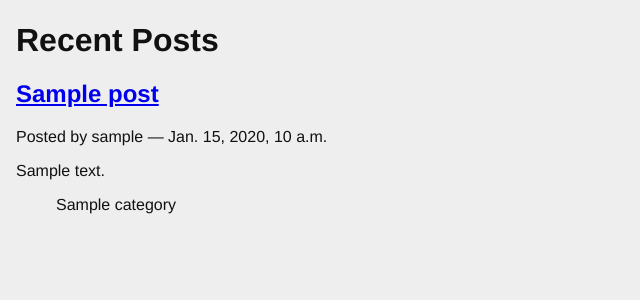
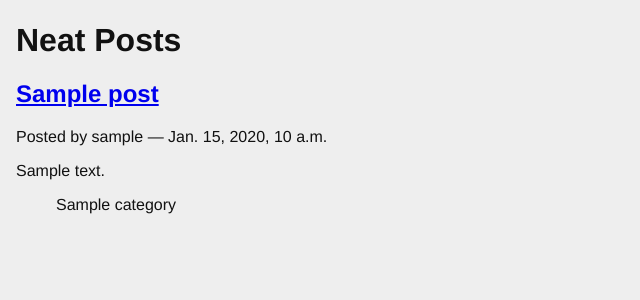
Before and after one commit to three60five/django-blog, a Django app: template blogging/templates/blogging/list.html in a window 1280 px wide. Shown: the part 20-320 px from the top of the page, without its empty margins (0-640 px from the left). Run offline with Django 4.2, Linux system fonts and the light colour scheme; the template is opened without the code that fills it: most values are stand-ins (such as "Sample title", 1, 10 or a date in 2020).

Commit message:
recent post title

```diff
--- a/blogging/templates/blogging/list.html
+++ b/blogging/templates/blogging/list.html
@@ -1,6 +1,6 @@
 {% extends "base.html" %}
 {% block content %}
-  <h1>Recent Posts</h1>
+  <h1>Neat Posts</h1>
   {% comment %} here is where the query happens {% endcomment %}
   {% for post in posts %}
   <div class="post">
```
